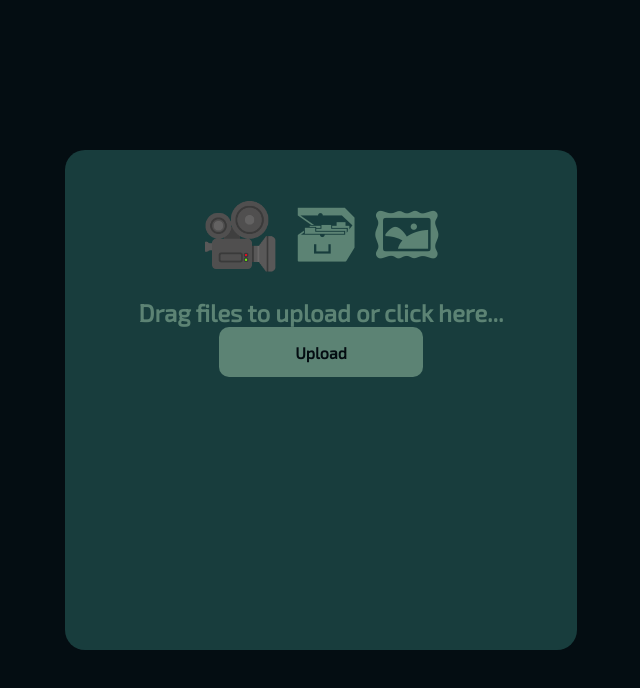
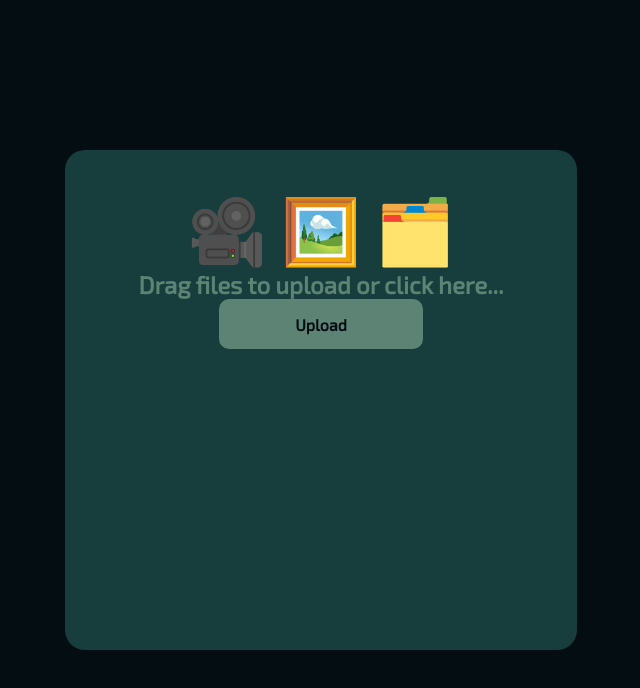
Before and after one commit to swe/bildique, a plain HTML site: page index.html in a window 1280 px wide. Shown: the whole page, without its empty margins (319-959 px from the left). Drawn offline with Linux system fonts and the light colour scheme.

Commit message:
rearranged images on index

```diff
--- a/index.html
+++ b/index.html
@@ -16,7 +16,7 @@
 <body>
     <div class="container">
     	<div class="uploadContainer">
-            <p class="uploadIcons">🎥 🗃 🖼</p>
+            <p class="uploadIcons">🎥 🖼️ 🗂️</p>
             <p class="uploadText">Drag files to upload or click here...</p>
             <button class="uploadBtn"><span class="uploadBtnText">Upload</span></button>
         </div>
```
